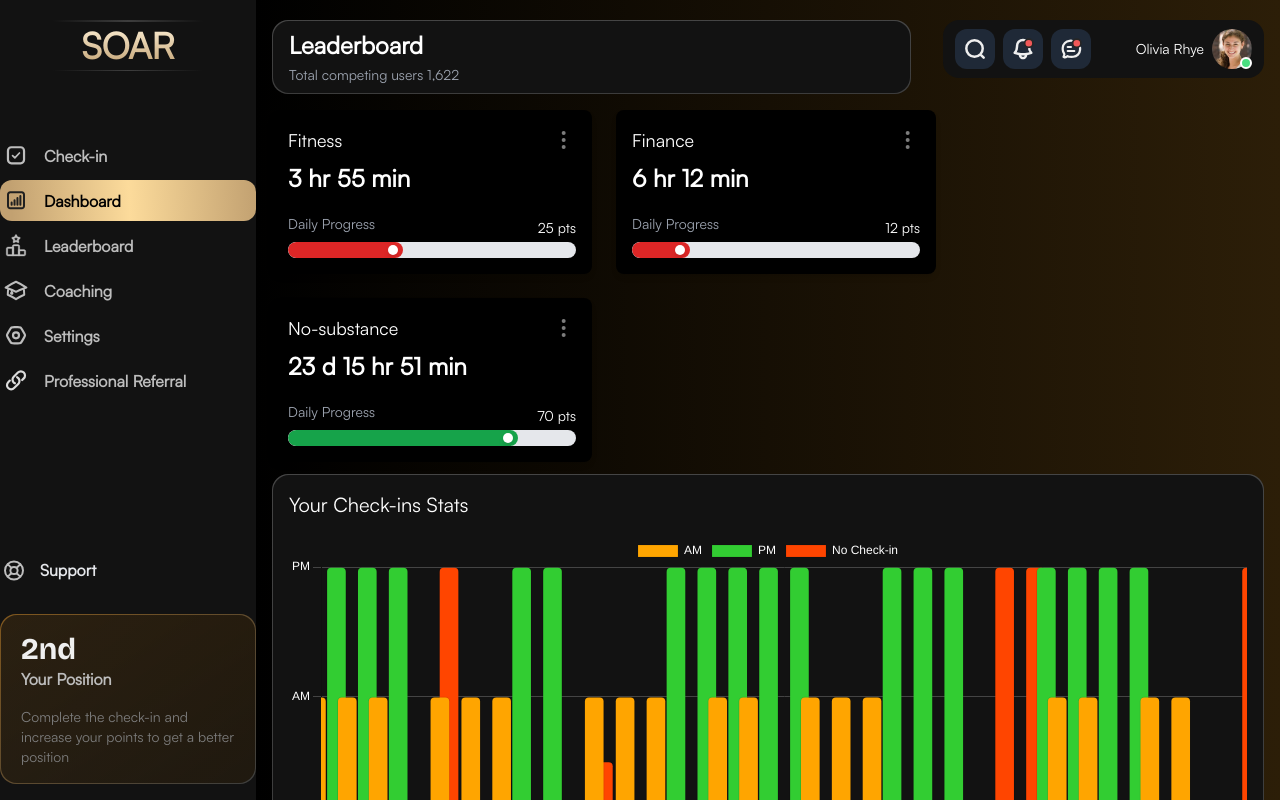
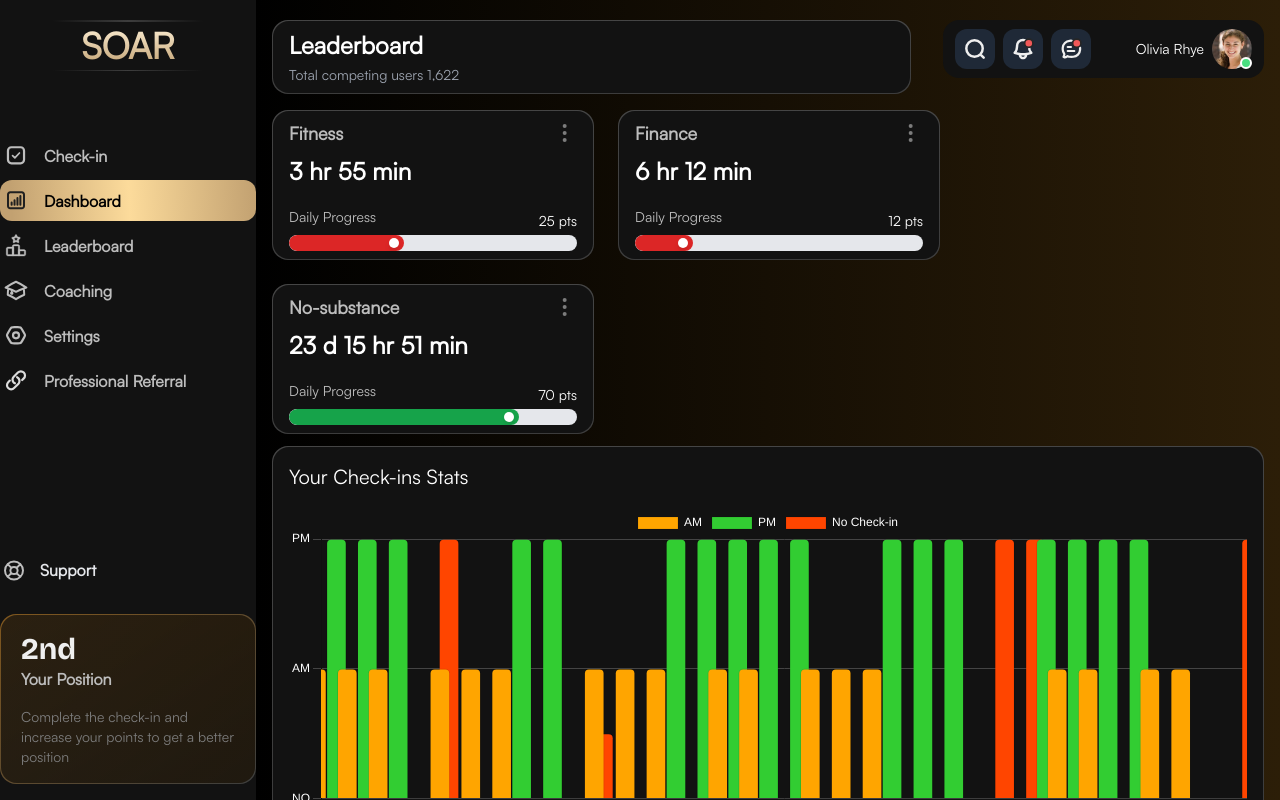
Before and after one commit to sda34495/soar-web-app-front, a Next.js app: page /dashboard in a window 1280 px wide. Built offline with nearby package versions, Linux system fonts and the light colour scheme; a web font is replaced by a local one.

Commit message:
add: refine dashboard

```diff
--- a/src/components/UI/DashboardCard.tsx
+++ b/src/components/UI/DashboardCard.tsx
@@ -9,10 +9,15 @@ const DashboardCard = ({
   progressColor,
   progressWidth,
 }: any) => {
+
+
+  {/*  <div className="bg-gradient-to-b overflow-hidden from-[#454545] to-[#3c3c3c] p-[1px] rounded-2xl">
+ <div className="flex flex-col bg-[#121212] py-2 rounded-2xl px-4 h-full"> */}
   return (
-    <div className="bg-black text-white p-4 rounded-lg shadow-md w-80">
+    <div className="bg-gradient-to-b overflow-hidden from-[#454545] to-[#3c3c3c] p-[1px] rounded-2xl">
+    <div className="bg-[#121212] py-2 rounded-2xl px-4 text-white p-4 w-80">
       <div className="flex justify-between items-center">
-        <h3 className="text-lg font-medium">{title}</h3>
+        <h3 className="text-lg text-[#BDBDBD] font-semibold">{title}</h3>
         <button className="text-gray-400">
           <svg
             width="25"
@@ -47,12 +52,13 @@ const DashboardCard = ({
       </div>
       <p className="text-2xl font-bold mt-2">{time}</p>
       <div className="flex justify-between items-center pt-4 mb-1">
-        <p className="text-sm text-gray-400">Daily Progress</p>
+        <p className="text-sm text-[#BDBDBD]">Daily Progress</p>
         <p className="text-sm font-medium text-right mt-2">{points} pts</p>
       </div>
       <ProgressBar percentage={progressWidth} />
 
     </div>
+    </div>
   );
 };
 
```
